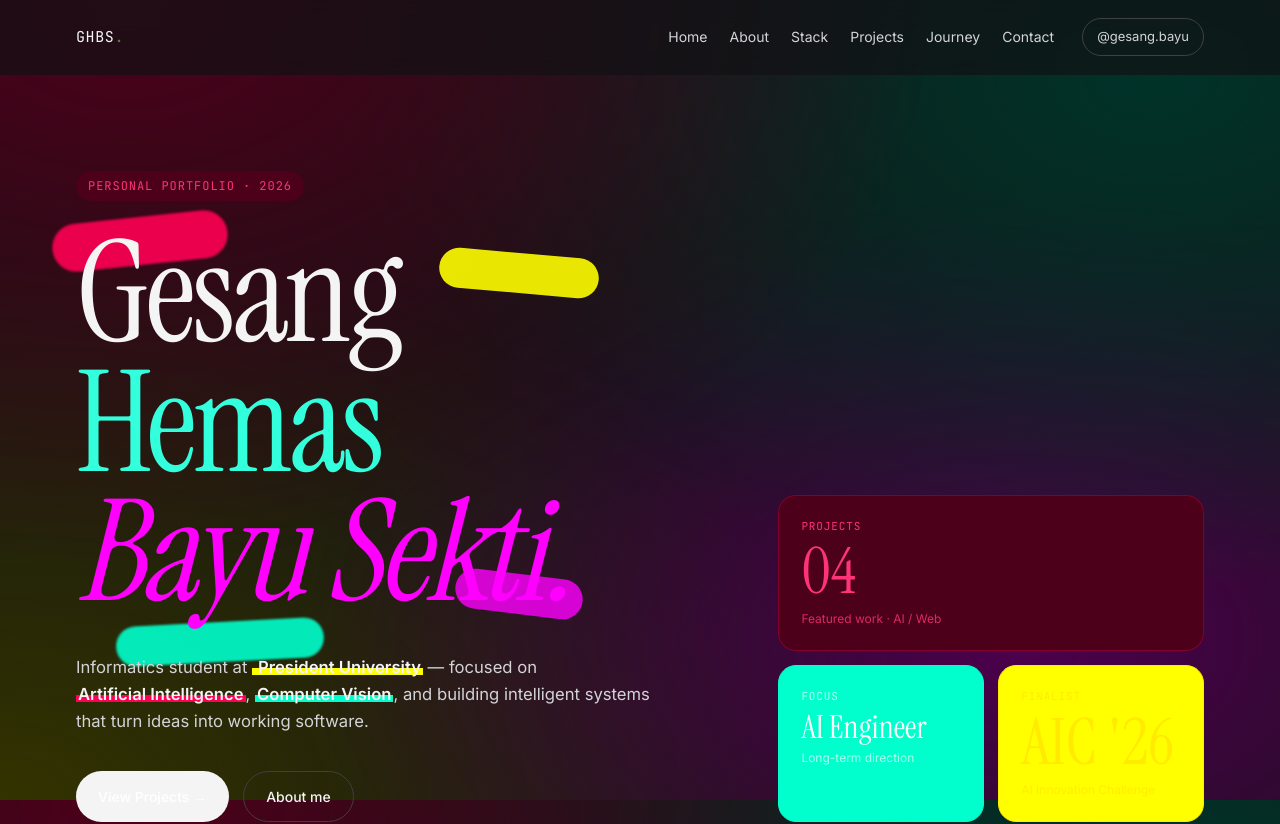
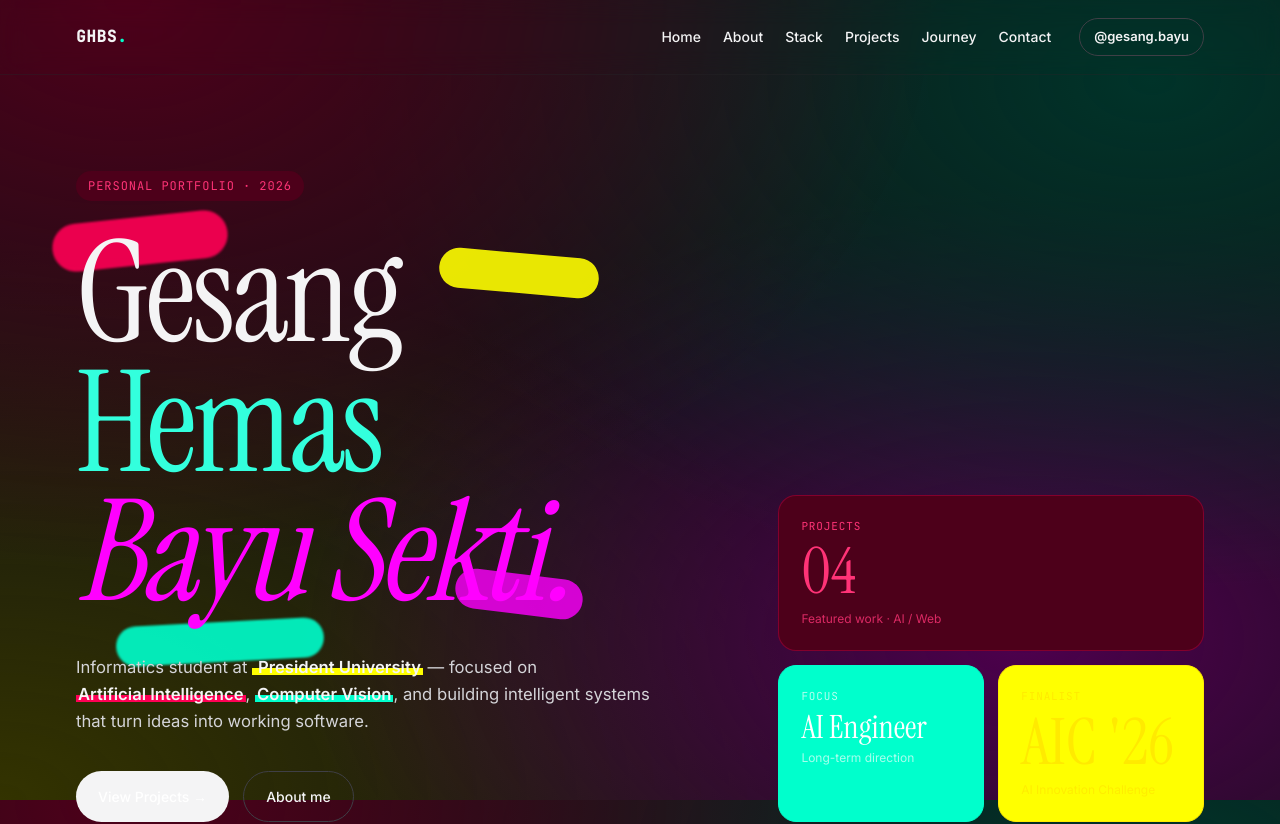
Before and after one commit to Ellbaayy/porto-GHBS, a Next.js app: page / in a window 1280 px wide. Shown: the top 824 px of the page. Built offline with nearby package versions, Linux system fonts and the light colour scheme.

Commit message:
Make header transparent with bold border styling and push update

```diff
--- a/src/components/TopNav.tsx
+++ b/src/components/TopNav.tsx
@@ -28,28 +28,28 @@ export function TopNav() {
       className={cn(
         "sticky top-0 z-50 backdrop-blur-md transition-colors",
         scrolled
-          ? "bg-bg/90 border-b border-line"
-          : "bg-bg/70 border-b border-transparent",
+          ? "bg-bg/80 border-b border-line shadow-sm"
+          : "bg-transparent border-b border-line/40",
       )}
     >
       <nav className="max-w-[1240px] mx-auto px-6 md:px-10 lg:px-14 py-[18px] flex items-center gap-7">
         <a
           href="#hero"
-          className="font-mono text-[15px] tracking-[0.04em] text-ink hover:opacity-70 transition"
+          className="font-mono text-[16px] font-bold tracking-[0.04em] text-ink hover:opacity-70 transition"
         >
           {profile.initials}
-          <span className="text-accent">.</span>
+          <span className="text-cobalt">.</span>
         </a>
 
-        <ul className="hidden md:flex items-center gap-[22px] ml-auto text-[14px] text-ink-soft">
+        <ul className="hidden md:flex items-center gap-[22px] ml-auto text-[14px] font-medium text-ink">
           {links.map((l) => (
             <li key={l.href}>
               <a
                 href={l.href}
-                className="relative py-1.5 hover:text-ink transition-colors group"
+                className="relative py-1.5 hover:text-cobalt transition-colors group"
               >
                 {l.label}
-                <span className="absolute left-0 -bottom-0.5 h-[1.5px] bg-accent transition-all w-0 group-hover:w-full" />
+                <span className="absolute left-0 -bottom-0.5 h-[2px] bg-cobalt transition-all w-0 group-hover:w-full" />
               </a>
             </li>
           ))}
@@ -59,7 +59,7 @@ export function TopNav() {
           href="https://instagram.com"
           target="_blank"
           rel="noopener noreferrer"
-          className="hidden md:inline-block text-[13px] px-[14px] py-2 border border-line-strong rounded-full text-ink-soft hover:border-accent hover:bg-accent-soft hover:text-accent-deep transition"
+          className="hidden md:inline-block text-[13px] font-semibold px-[14px] py-2 border border-line-strong rounded-full text-ink hover:border-cobalt hover:bg-cobalt-soft hover:text-cobalt-deep transition"
         >
           {profile.instagramHandle}
         </a>
```
